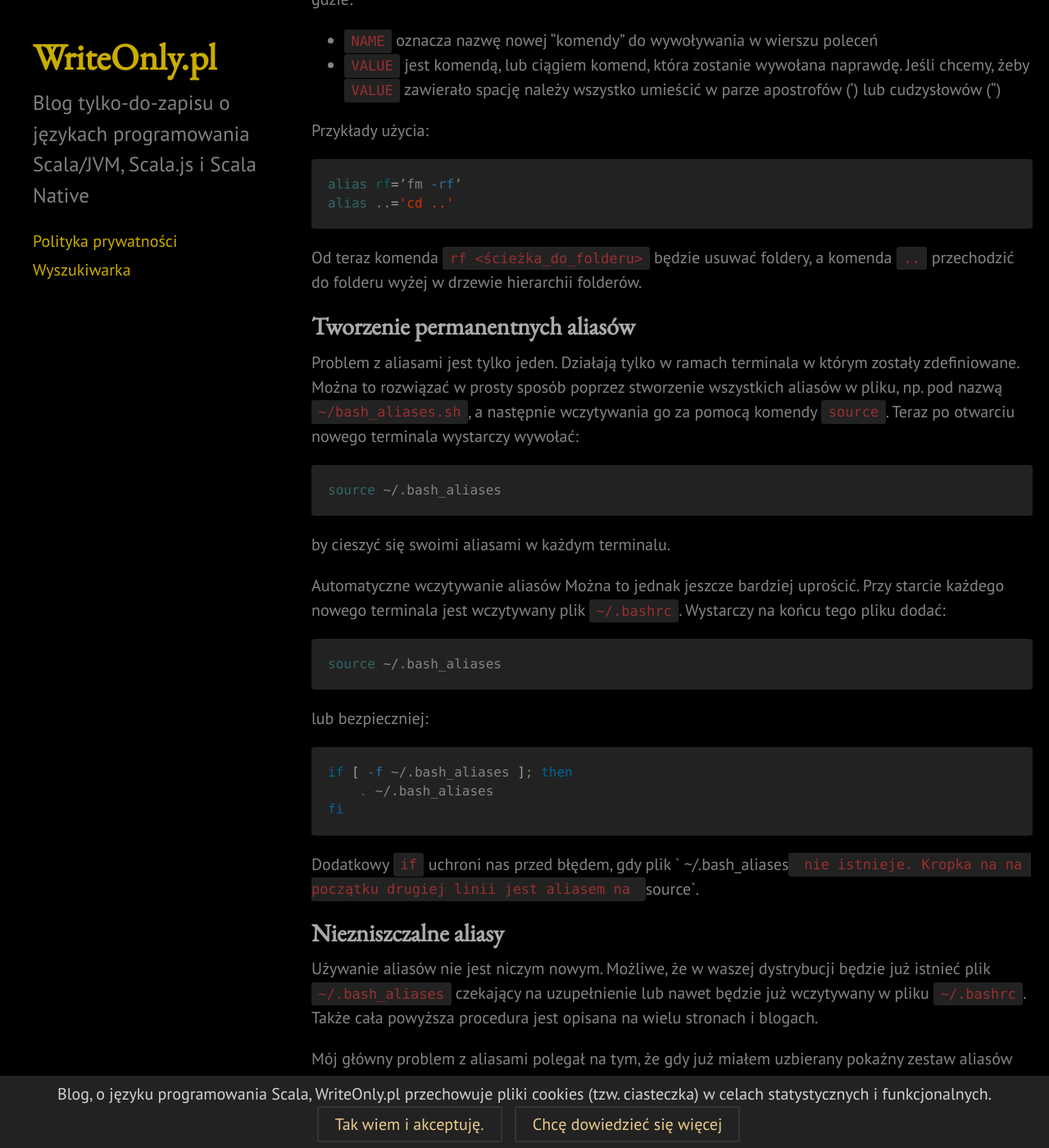
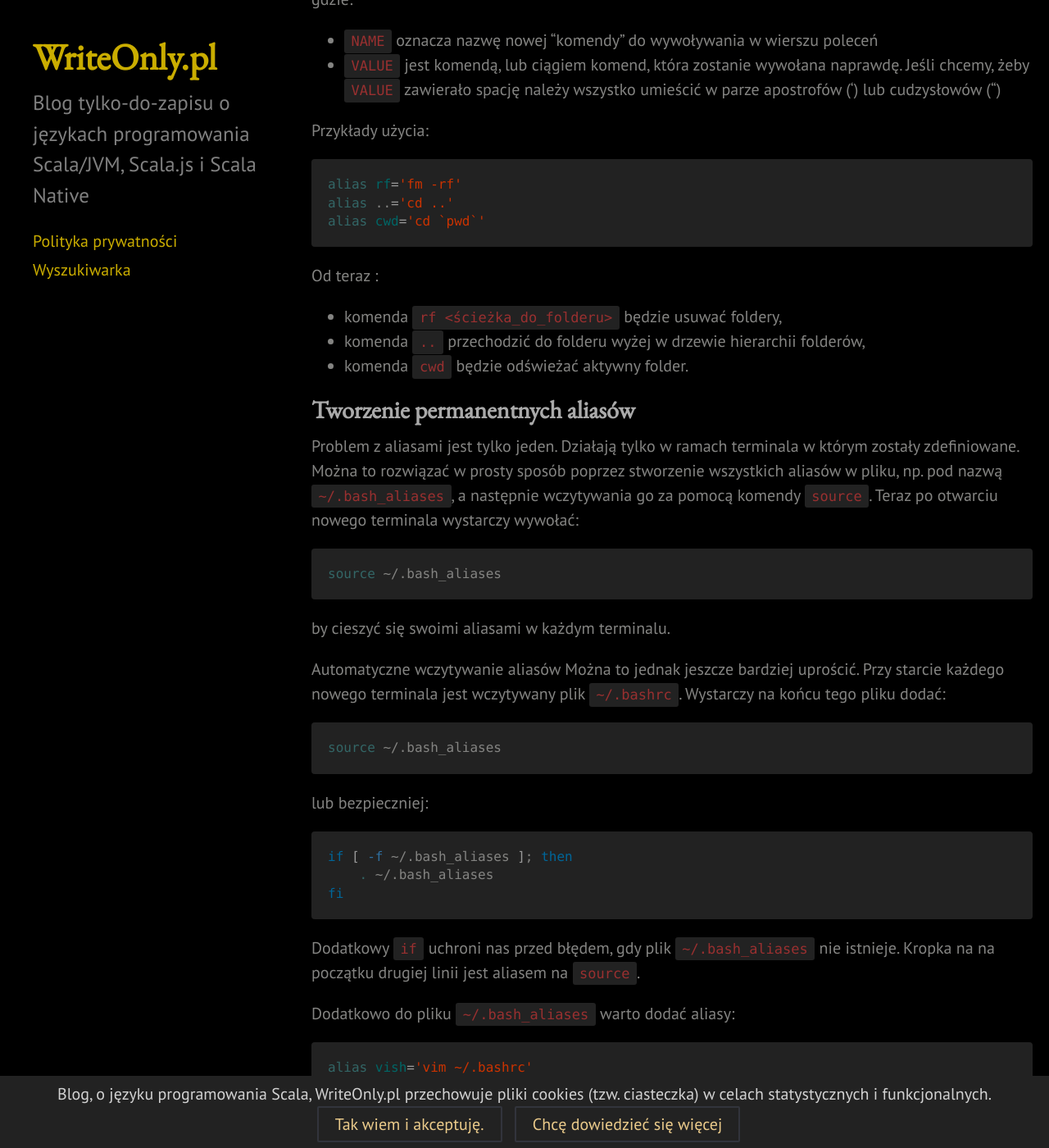
Before and after one commit to kamil-adam/kamil-adam-old, a Jekyll site: the page built from _posts/2018-08-30-alias-komenda-powloki-bash.md, in a window 1280 px wide and 1400 px high, scrolled down 768 px. Shown: the whole window at 82% size. Built offline with Jekyll 4.4.1, drawn with Linux system fonts in a browser that asks for light colours; comment, search, counter and statistics services are not loaded; some of the changed text lies outside the part shown.

Commit message:
fix bash_aliases

````diff
--- a/_posts/2018-08-30-alias-komenda-powloki-bash.md
+++ b/_posts/2018-08-30-alias-komenda-powloki-bash.md
@@ -29,18 +29,26 @@ alias NAME=VALUE
 ```
 
 gdzie:
-* `NAME` oznacza nazwę nowej “komendy” do wywoływania w wierszu poleceń
-* `VALUE` jest komendą, lub ciągiem komend, która zostanie wywołana naprawdę. Jeśli chcemy, żeby `VALUE` zawierało spację należy wszystko umieścić w parze apostrofów (‘) lub cudzysłowów (“)
+* `NAME` oznacza nazwę nowej "komendy" do wywoływania w wierszu poleceń
+* `VALUE` jest komendą, lub ciągiem komend, która zostanie wywołana naprawdę.
+Jeśli chcemy, żeby `VALUE` zawierało spację należy wszystko umieścić w parze apostrofów (‘) lub cudzysłowów (“)
 
 Przykłady użycia:
 ```bash
-alias rf=’fm -rf’
+alias rf='fm -rf'
 alias ..='cd ..'
+alias cwd='cd `pwd`'
 ```
-Od teraz komenda `rf <ścieżka_do_folderu>` będzie usuwać foldery, a komenda `..` przechodzić do folderu wyżej w drzewie hierarchii folderów.
+Od teraz :
+* komenda `rf <ścieżka_do_folderu>` będzie usuwać foldery,
+* komenda `..` przechodzić do folderu wyżej w drzewie hierarchii folderów,
+* komenda `cwd` będzie odświeżać aktywny folder.
 
 ## Tworzenie permanentnych aliasów
-Problem z aliasami jest tylko jeden. Działają tylko w ramach terminala w którym zostały zdefiniowane. Można to rozwiązać w prosty sposób poprzez stworzenie wszystkich aliasów w pliku, np. pod nazwą `~/bash_aliases.sh`, a następnie wczytywania go za pomocą komendy `source`. Teraz po otwarciu nowego terminala wystarczy wywołać:
+Problem z aliasami jest tylko jeden. Działają tylko w ramach terminala w którym zostały zdefiniowane.
+Można to rozwiązać w prosty sposób poprzez stworzenie wszystkich aliasów w pliku, np. pod nazwą `~/.bash_aliases`,
+a następnie wczytywania go za pomocą komendy `source`.
+Teraz po otwarciu nowego terminala wystarczy wywołać:
 ```bash
 source ~/.bash_aliases
 ```
@@ -48,7 +56,9 @@ source ~/.bash_aliases
 by cieszyć się swoimi aliasami w każdym terminalu.
 
 Automatyczne wczytywanie aliasów
-Można to jednak jeszcze bardziej uprościć. Przy starcie każdego nowego terminala jest wczytywany plik `~/.bashrc`. Wystarczy na końcu tego pliku dodać:
+Można to jednak jeszcze bardziej uprościć.
+Przy starcie każdego nowego terminala jest wczytywany plik `~/.bashrc`.
+Wystarczy na końcu tego pliku dodać:
 ```bash
 source ~/.bash_aliases
 ```
@@ -58,20 +68,36 @@ if [ -f ~/.bash_aliases ]; then
     . ~/.bash_aliases
 fi
 ```
-Dodatkowy `if` uchroni nas przed błędem, gdy plik ` ~/.bash_aliases` nie istnieje. Kropka na na początku drugiej linii jest aliasem na `source`.
+Dodatkowy `if` uchroni nas przed błędem, gdy plik `~/.bash_aliases` nie istnieje.
+Kropka na na początku drugiej linii jest aliasem na `source`.
+
+Dodatkowo do pliku `~/.bash_aliases` warto dodać aliasy:
+```bash
+alias vish='vim ~/.bashrc'
+alias srcsh='source ~/.bashrc'
+```
 
 ## Niezniszczalne aliasy
 Używanie aliasów nie jest niczym nowym.
 Możliwe, że w waszej dystrybucji będzie już istnieć plik `~/.bash_aliases` czekający na uzupełnienie
-lub nawet będzie już wczytywany w pliku `~/.bashrc`. Także cała powyższa procedura jest opisana na wielu stronach i blogach.
+lub nawet będzie już wczytywany w pliku `~/.bashrc`.
+Także cała powyższa procedura jest opisana na wielu stronach i blogach.
 
-Mój główny problem z aliasami polegał na tym, że gdy już miałem uzbierany pokaźny zestaw aliasów ułatwiających mi życie padł mi dysk w służbowym laptopie.
+Mój główny problem z aliasami polegał na tym,
+że gdy już miałem uzbierany pokaźny zestaw aliasów ułatwiających mi życie padł mi dysk w służbowym laptopie.
 Komputer poszedł do działu IT, wymienili mi dysk, ale ja straciłem wszystkie aliasy.
 
-Stwierdziłem wtedy “Moja wina, bo wszystko, co tylko można, należy trzymać w chmurze”.
-Więc założyłem repozytorium na githubie [bash](https://github.com/kamil-adam/bash) , gdzie w pliku [aliases.sh](https://github.com/kamil-adam/bash/blob/master/aliases.sh) ponownie zbieram potrzebne mi aliasy.
+Stwierdziłem wtedy "Moja wina, bo wszystko, co tylko można, należy trzymać w chmurze".
+Więc założyłem repozytorium na githubie [cli](https://github.com/writeonly/cli),
+gdzie w pliku [bash_aliases](https://github.com/writeonly/cli/blob/master/bash_aliases) ponownie zbieram potrzebne mi aliasy.
 Dodatkowo zrobiłem mały skrypt instalujący, tak by jedną linią
 ```bash
-wget https://raw.githubusercontent.com/kamil-adam/bash/master/aliases_install.sh | bash
+wget https://raw.githubusercontent.com/writeonly/cli/master/bash_aliases_install.sh | bash
 ```
 móc odzyskać wszystko to, do czego przywykłem.
+
+A komendą:
+```bash
+update_aliases
+```
+można zaktualizować aliasy.
````
Also changed, not shown: other parts of _posts/2018-08-30-alias-komenda-powloki-bash.md (+2 -2 lines).
